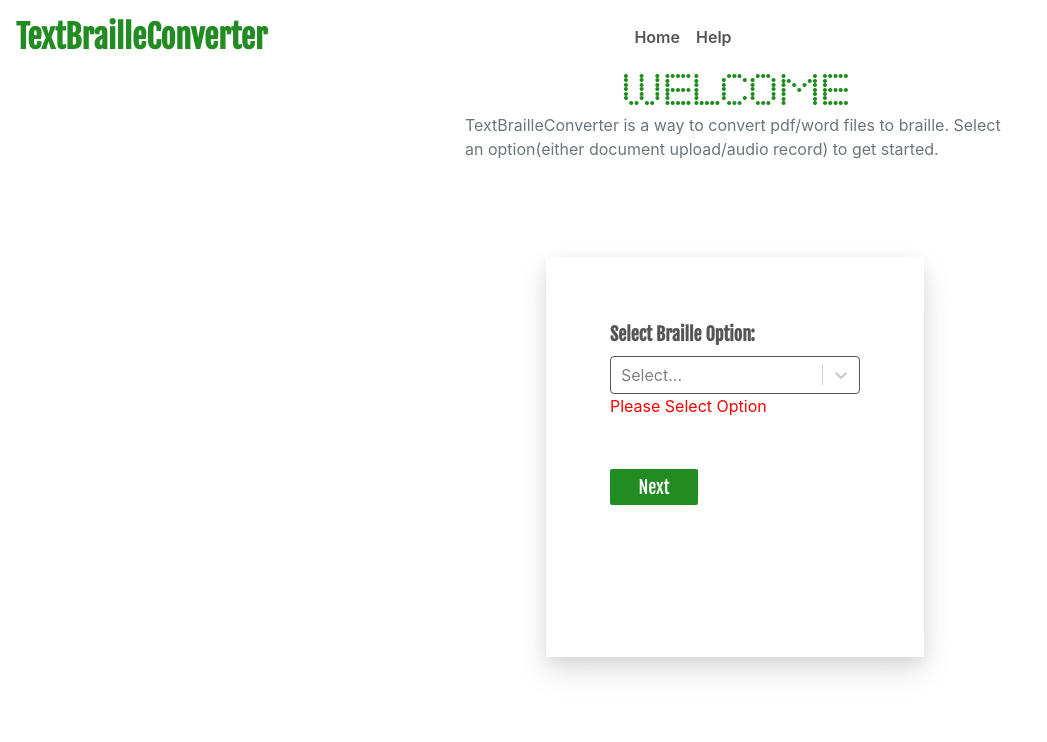
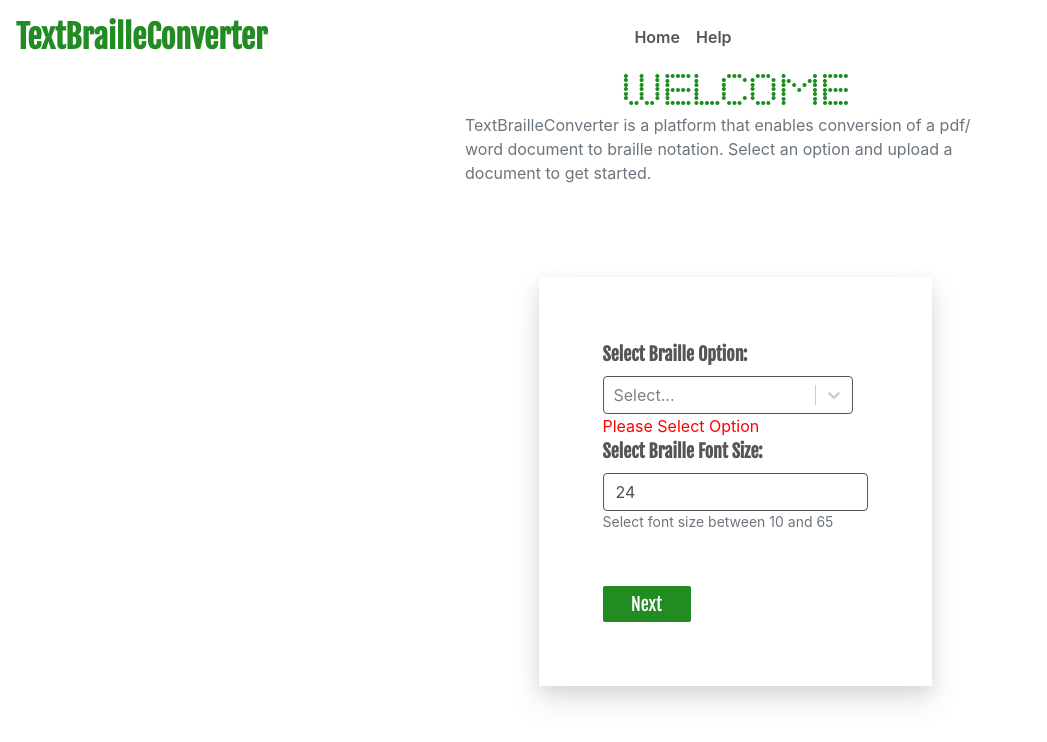
Before and after one commit to 1ethansempa/TextBrailleConverter, a React (Create React App) app: page / in a window 1280 px wide. Both pictures are taken after a click on the button "Next". Shown: the top 742 px of the page, without its empty margins (0-1047 px from the left). Built offline with nearby package versions, Linux system fonts and the light colour scheme.

Commit message:
Multi step form version 2

```diff
--- a/package.json
+++ b/package.json
@@ -10,6 +10,8 @@
     "react": "^16.13.1",
     "react-bootstrap": "^1.0.1",
     "react-dom": "^16.13.1",
+    "react-input-number": "^5.0.19",
+    "react-numeric-input": "^2.2.3",
     "react-router-dom": "^5.2.0",
     "react-scripts": "3.4.1",
     "react-select": "^3.1.0",
--- a/src/App.css
+++ b/src/App.css
@@ -189,6 +189,7 @@ button.btn {
   margin-top:20px;
   color: #fff;
   outline: 0;
+  left: 0;
 }
 
 button.btn:disabled {
@@ -259,6 +260,20 @@ button.disabled{
 .errorSpan{
   color:red;
   font-size:16px;
- float:left;
+  text-align: left;
+float: left;
+}
 
+small{
+  font-size:14px;
+  text-align: left;
+float: left;
 }
+
+.form-control{
+  border:1px solid #555;
+}
+.form-control:hover,.form-control:focus{
+  box-shadow:none;
+  border:1px solid forestgreen;
+}
--- a/src/components/Dropzone.js
+++ b/src/components/Dropzone.js
@@ -38,7 +38,7 @@ export default class Dropzone extends Component {
     super(props)
     this.state = { hightlight: false ,fileName:'Upload File',src:'cloudupload.png',openModal:false,
   msg:'',heading:'',file:null,isDisabled:false,uploadState:false,showDropzone:false,showFirst:true,
-  showSecond:false,firstBtn:'Next',BrailleOption:null,BrailleOptionError:false
+  showSecond:false,firstBtn:'Next',BrailleOption:null,BrailleOptionError:false,BrailleFont:24
 }
     this.fileInputRef = React.createRef()
     this.openFileDialog = this.openFileDialog.bind(this)
@@ -152,6 +152,12 @@ export default class Dropzone extends Component {
     console.log(`Option selected:`, BrailleOption);
   };
 
+  checkNumber = event=>{
+    let { value, min, max } = event.target;
+    value = Math.max(Number(min), Math.min(Number(max), Number(value)));
+    this.setState({ BrailleFont:value });
+  }
+
   showNext=(e)=>{
     if(this.state.BrailleOption===null||undefined||''){
         this.setState({BrailleOptionError:true})
@@ -178,11 +184,15 @@ export default class Dropzone extends Component {
       <Select id="BrailleOption" className={`${this.state.showFirst ? '':'d-none'}`} name="BrailleOption"
       options={options} styles={customSelect} isSearchable={true} isClearable={true} value={BrailleOption}
       onChange={this.onInputChange} />
-       {this.state.BrailleOptionError ? <div><span className='errorSpan'>Please Select Option</span><br/></div> : ''}
+       {this.state.BrailleOptionError ? <div><span className='errorSpan'>Please Select Option</span></div> : ''}
       </div>
 
+      <div className="form-group">
+     <label className={`${this.state.showFirst ? '':'d-none'}`}>Select Braille Font Size:</label>
+    <input type="number" min="10" max="65" value={this.state.BrailleFont} className={`form-control ${this.state.showFirst ? '':'d-none'}`} placeholder="Enter font size" onChange={this.checkNumber}/>
+    <small className={`text-muted ${this.state.showFirst ? '':'d-none'}`}>Select font size between 10 and 65</small><br/>
 
-
+    </div>
 
       <div className={`Dropzone ${this.state.hightlight ? 'Highlight' : ''} ${this.state.showSecond ? '':'d-none'}`}
         onDragOver={this.onDragOver} onDragLeave={this.onDragLeave}
@@ -195,8 +205,7 @@ export default class Dropzone extends Component {
           openModal={this.state.openModal} heading={this.state.heading} text={this.state.msg}
           uploadState={this.state.uploadState} isDisabled={false}/>
       </div>
-      <div className="d-flex"
-      >
+      <div className="d-flex">
       <button className="btn mr-2"  type="button" onClick={this.showNext}>{this.state.firstBtn}</button>
 
       <button className={`btn mr-2 ${this.state.showSecond ? '':'disabled d-none'}`} type="submit" onClick={this.handleValidation}>Convert</button>
--- a/src/components/Home.js
+++ b/src/components/Home.js
@@ -32,8 +32,8 @@ export default class Home extends Component {
                            </div>
 
                               <Paragraph>
-                                TextBrailleConverter is a way to convert pdf/word files to braille.
-                                Select an option(either document upload/audio record) to get started.
+                                TextBrailleConverter is a platform that enables conversion of a pdf/ word document
+                                to braille notation. Select an option and upload a document to get started.
                               </Paragraph>
                             </div>
 
```
Also changed, not shown: 1 other file (tests, documents, lock files or other folders).
